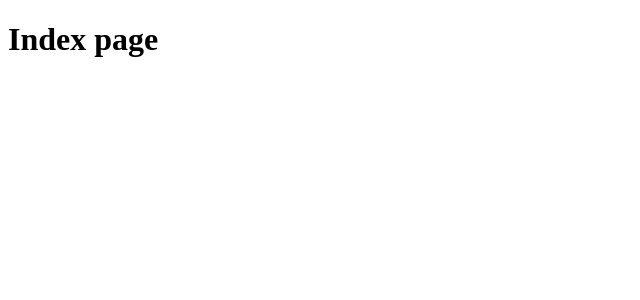
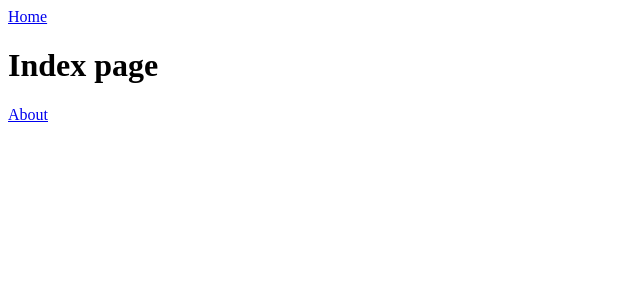
Before and after one commit to th0bo/wikitracker, a Nuxt app: page / in a window 1280 px wide. Shown: the top 300 px of the page, without its empty margins (0-640 px from the left). Built offline with nearby package versions, Linux system fonts and the light colour scheme.

Commit message:
Layout init

```diff
--- /dev/null
+++ b/layouts/default.vue
@@ -0,0 +1,7 @@
+<template>
+  <div>
+    <NuxtLink to="/">Home</NuxtLink>
+    <slot />
+    <NuxtLink to="/about">About</NuxtLink>
+  </div>
+</template>
```
